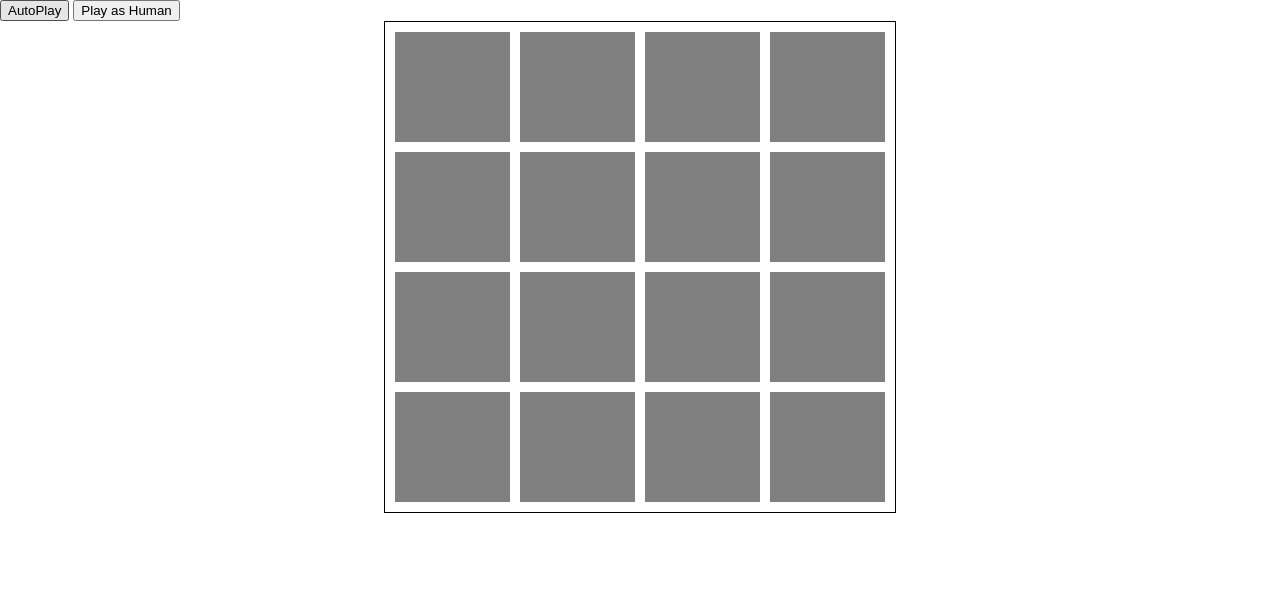
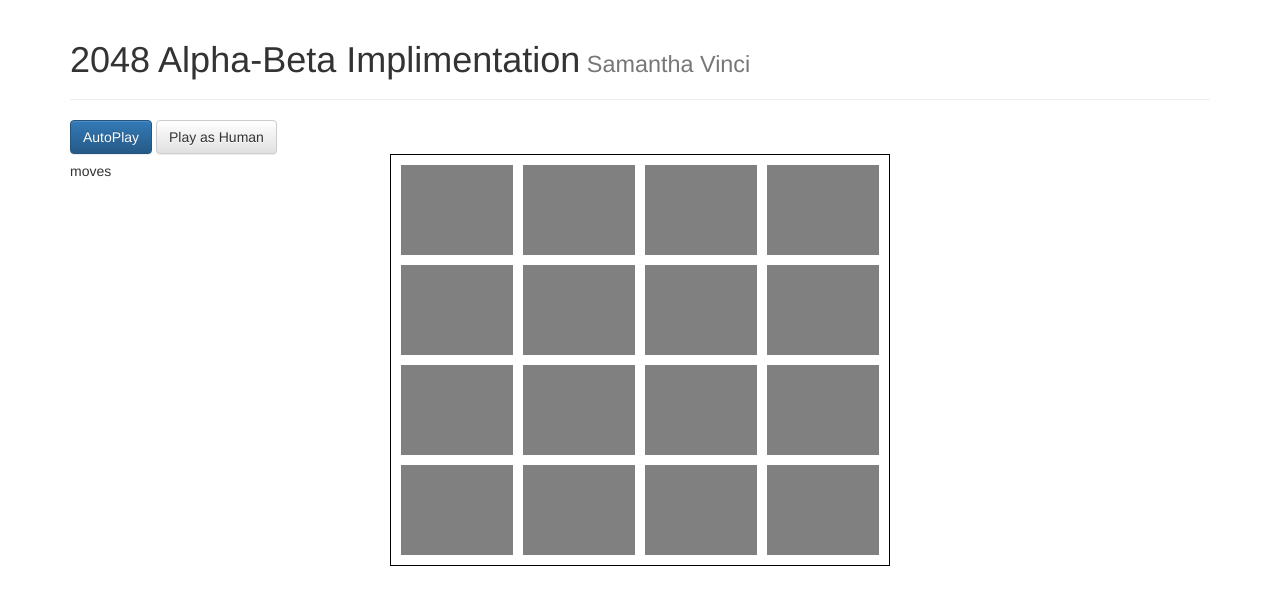
Before and after one commit to Svinci131/stackathon-2048-ai, a website: page index.html in a window 1280 px wide. Drawn offline with nearby package versions, Linux system fonts and the light colour scheme.

Commit message:
added a little bit of html

```diff
--- a/index.html
+++ b/index.html
@@ -4,35 +4,51 @@
     <meta name='viewport' content='width=device-width, initial-scale=1.0;'>
     <title ></title>
     <link rel='stylesheet' href='styles/reset.css'>
+    <!-- Latest compiled and minified CSS -->
+	<link rel="stylesheet" href="https://maxcdn.bootstrapcdn.com/bootstrap/3.3.6/css/bootstrap.min.css" integrity="sha384-1q8mTJOASx8j1Au+a5WDVnPi2lkFfwwEAa8hDDdjZlpLegxhjVME1fgjWPGmkzs7" crossorigin="anonymous">
+
+	<!-- Optional theme -->
+	<link rel="stylesheet" href="https://maxcdn.bootstrapcdn.com/bootstrap/3.3.6/css/bootstrap-theme.min.css" integrity="sha384-fLW2N01lMqjakBkx3l/M9EahuwpSfeNvV63J5ezn3uZzapT0u7EYsXMjQV+0En5r" crossorigin="anonymous">
     <link rel='stylesheet' href='styles/main.css'>
 </head>
 <body>
-	<button id="ai">AutoPlay</button>
-	<button id="humanGame">Play as Human</button>
+	<div class="container">
+		<div class="page-header">
+		<h1>2048 Alpha-Beta Implimentation<small> Samantha Vinci</small></h1>
+		</div>
+		<button class="btn btn-primary" id="ai">AutoPlay</button>
+		<button class="btn btn-default" id="humanGame">Play as Human</button>
 
-	<div class="container">
-		<div id="0"class="row">
+
+		<div class="row">
+			<div  class="col-md-2">
+				<h5>moves</h5>
+				<ul id="aiMoves"></ul>
+			</div>
+			<div class="col-md-8">
+				<div class="board-container">
+					<div id="0"class="board-row">
 						<div data-cellid="0-0" class="cell empty" > </div>
 						<div data-cellid="0-1" class="cell empty" > </div>
 						<div data-cellid="0-2" class="cell empty" > </div>
 						<div data-cellid="0-3" class="cell empty" > </div>
 
 					</div>
-		<div id="1"class="row">
+					<div id="1"class="board-row">
 						<div data-cellid="1-0" class="cell empty"></div>
 						<div data-cellid="1-1" class="cell empty"></div>
 						<div data-cellid="1-2" class="cell empty"></div>
 						<div data-cellid="1-3" class="cell empty"></div>
 
 					</div>
-		<div id="2"class="row">
+					<div id="2"class="board-row">
 						<div data-cellid="2-0" class="cell empty"></div>
 						<div data-cellid="2-1" class="cell empty"></div>
 						<div data-cellid="2-2" class="cell empty"></div>
 						<div data-cellid="2-3" class="cell empty"></div>
 
 					</div>
-		<div id="3"class="row">
+					<div id="3"class="board-row">
 						<div data-cellid="3-0" class="cell empty"></div>
 						<div data-cellid="3-1" class="cell empty"></div>
 						<div data-cellid="3-2" class="cell empty"></div>
@@ -40,6 +56,9 @@
 
 					</div>
 				</div>
+			</div>
+		</div>
+	</div>
 
     <script src='http://ajax.googleapis.com/ajax/libs/jquery/1.11.0/jquery.min.js'></script>
     <script src='minjs/bundled.js'></script>
--- a/package.json
+++ b/package.json
@@ -9,6 +9,7 @@
   "author": "",
   "license": "ISC",
   "dependencies": {
+    "bluebird": "^3.4.1",
     "browserify": "^13.0.0",
     "chai": "^3.5.0",
     "chai-spies": "^0.7.1",
--- a/styles/main.css
+++ b/styles/main.css
@@ -1,6 +1,6 @@
 /* CURRENTLY IN: styles/main.css */
 
-.container {
+.board-container {
 	border: 1px solid black;
 	padding: 5px;
 	margin: 0 auto;
@@ -27,7 +27,7 @@
 .empty {
 	background-color: gray;
 }
-.row {
+.board-row {
 
 	display: flex;
 	flex-flow: row wrap;
```
Also changed, not shown: javascript/index.js (+43 -9 lines), minjs/bundled.js. Lines whose indentation alone changed are shown as unchanged.
